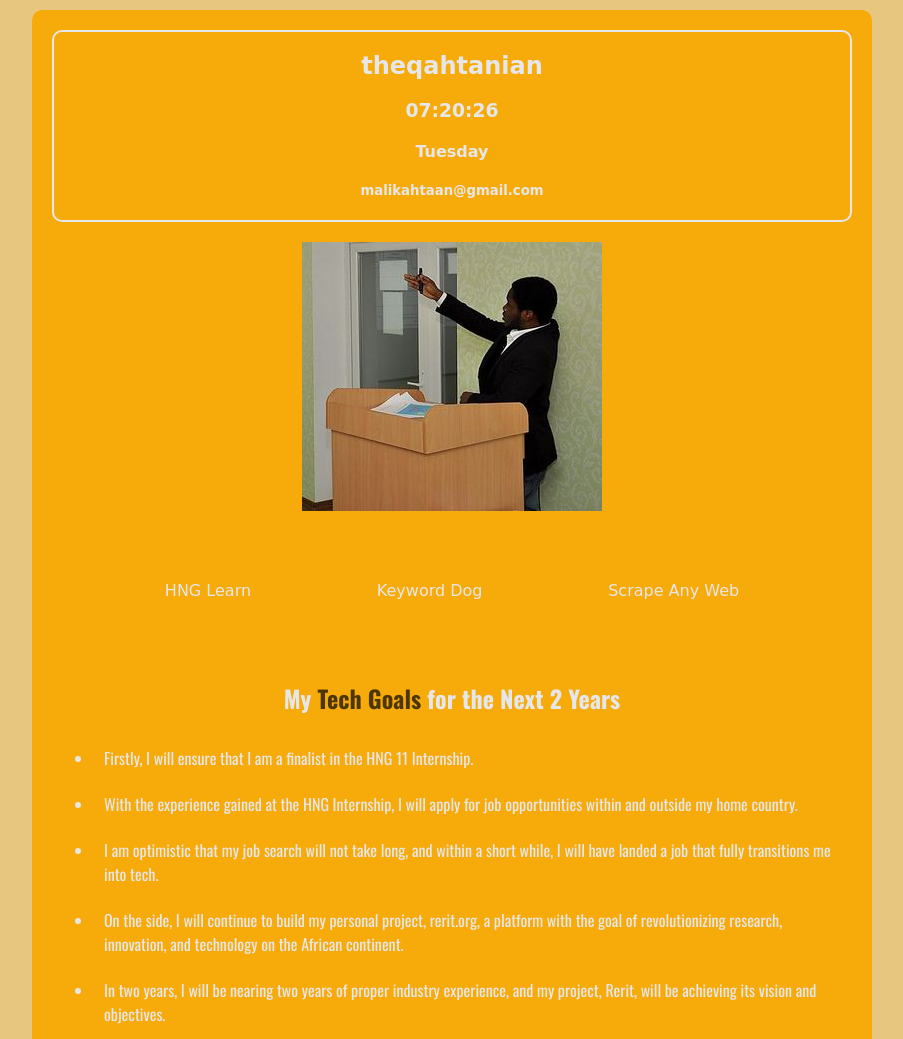
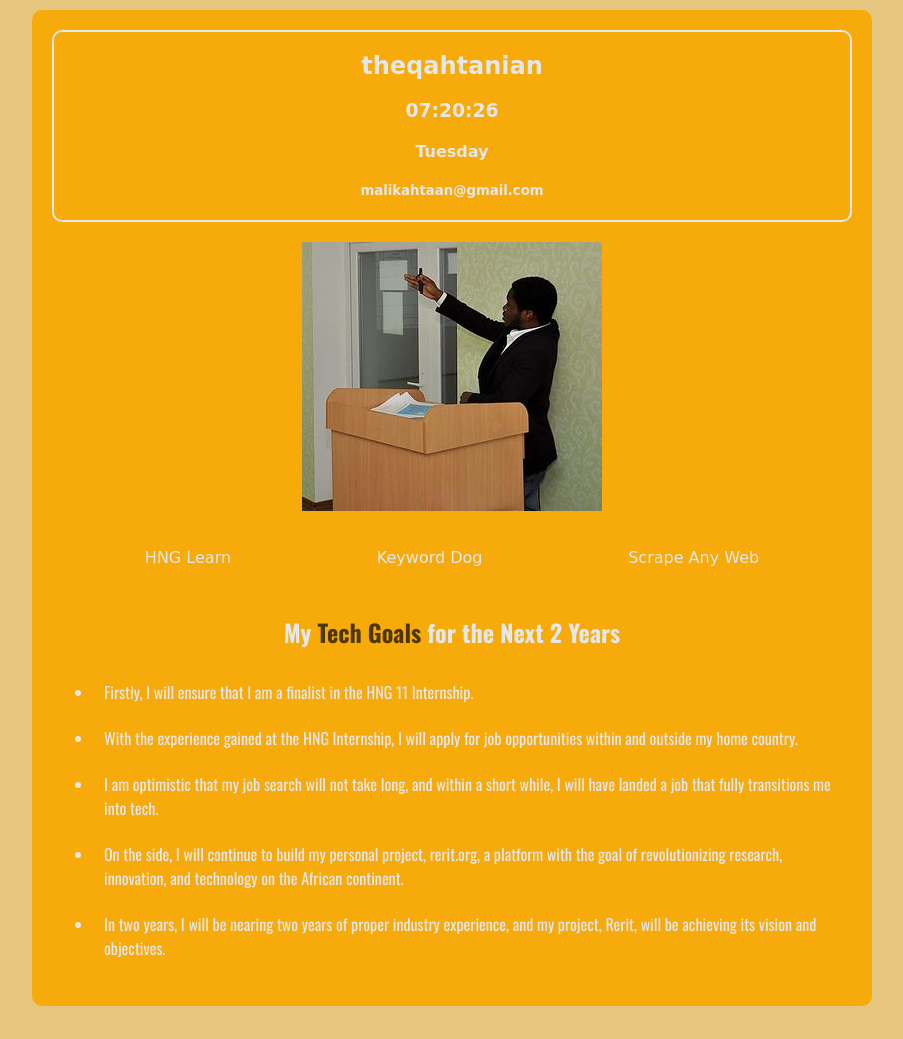
Before and after one commit to ohiarre/HNG11-stage-1, a plain HTML site: page index.html in a window 1280 px wide. Shown: the top 1039 px of the page, without its empty margins (188-1091 px from the left). After the commit the page ends 1016 px from the top, so only its background shows below. Drawn offline with nearby package versions, Linux system fonts and the light colour scheme; a web font is replaced by a local one.

Commit message:
updated css

```diff
--- a/style.css
+++ b/style.css
@@ -43,7 +43,7 @@ img {
     flex-direction: row;
     justify-content: space-around;
     align-items:center;
-    padding: 50px;
+    padding: 20px;
     font-family: "Playwrite IT Moderna", cursive;
     margin-top: 10px;
 }
@@ -51,7 +51,8 @@ img {
 .links > a[href] {
     color: #e5e7eb;
     text-decoration: none;
-    padding: 10px;
+    padding: 2px;
+    margin: 5px;
 }
 
 .links > a[href]:hover {
```
